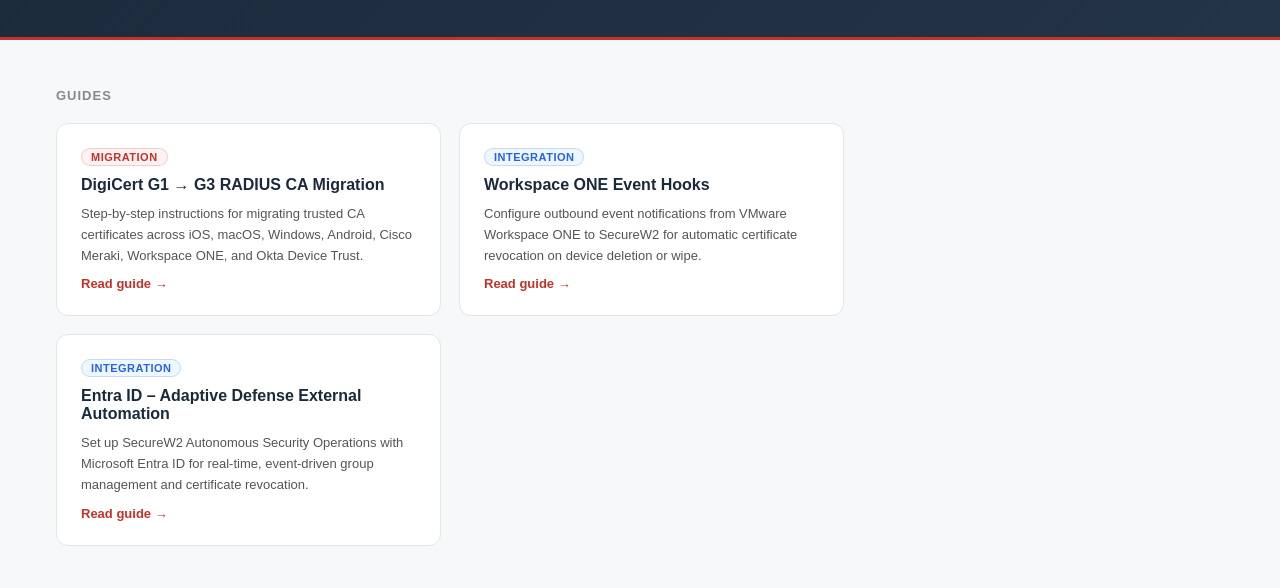
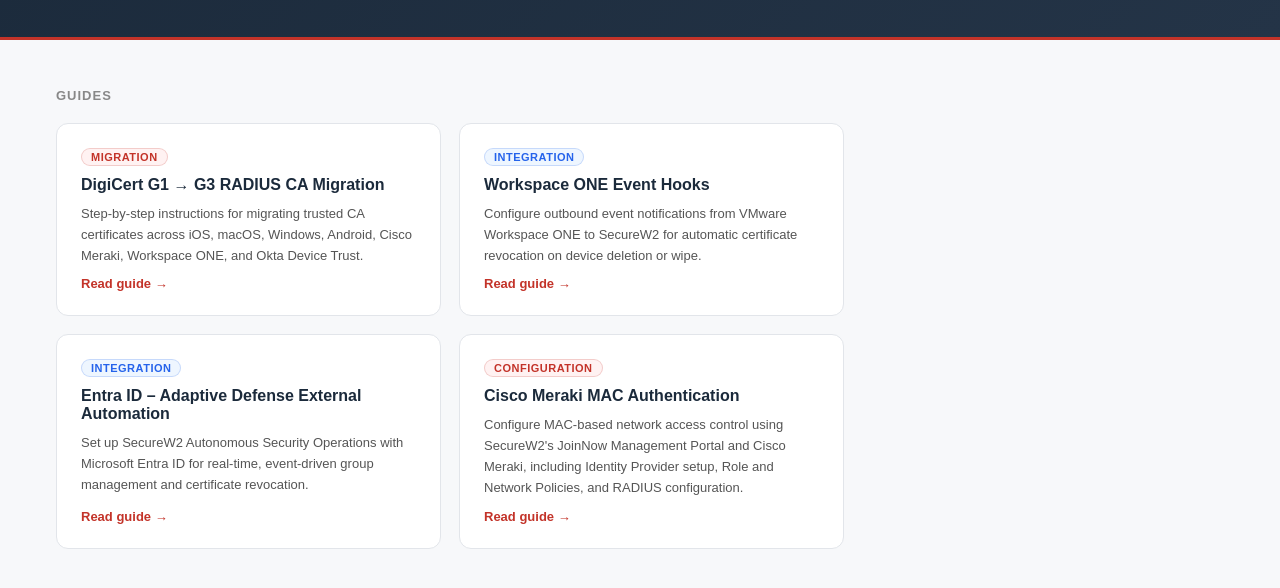
Before and after one commit to azharullahkhan-max/securew2-guides, a plain HTML site: page index.html in a window 1280 px wide. Shown: the part 164-752 px from the top of the page. Drawn offline with Linux system fonts and the light colour scheme; a web font is replaced by a local one.

Commit message:
Add Meraki MAC Authentication card to hub

```diff
--- a/index.html
+++ b/index.html
@@ -81,6 +81,12 @@
       <p>Set up SecureW2 Autonomous Security Operations with Microsoft Entra ID for real-time, event-driven group management and certificate revocation.</p>
       <span class="arrow">Read guide →</span>
     </a>
+    <a class="card" href="meraki-mac-authentication/">
+      <span class="card-tag">Configuration</span>
+      <h3>Cisco Meraki MAC Authentication</h3>
+      <p>Configure MAC-based network access control using SecureW2's JoinNow Management Portal and Cisco Meraki, including Identity Provider setup, Role and Network Policies, and RADIUS configuration.</p>
+      <span class="arrow">Read guide →</span>
+    </a>
   </div>
 </main>
 </body>
```
